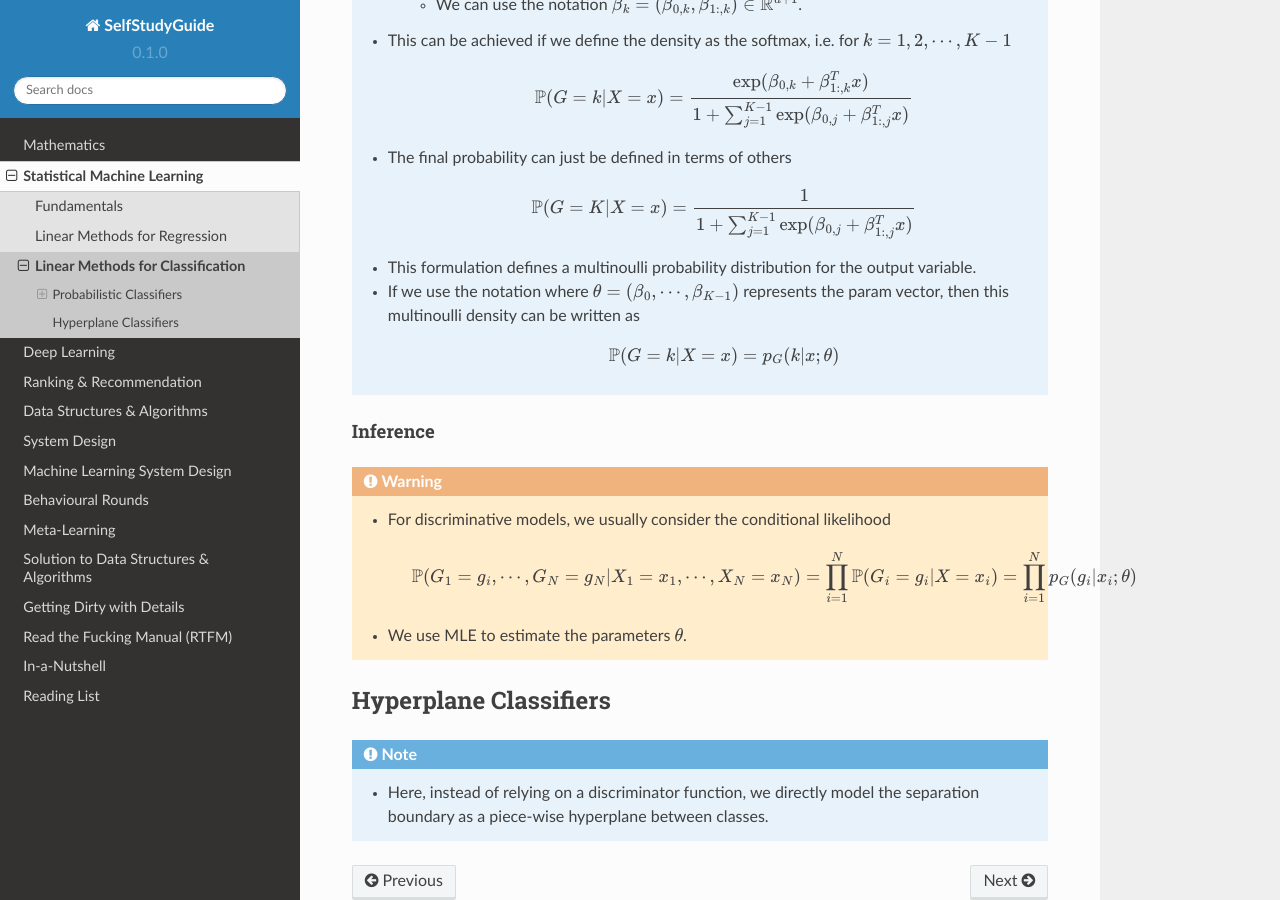
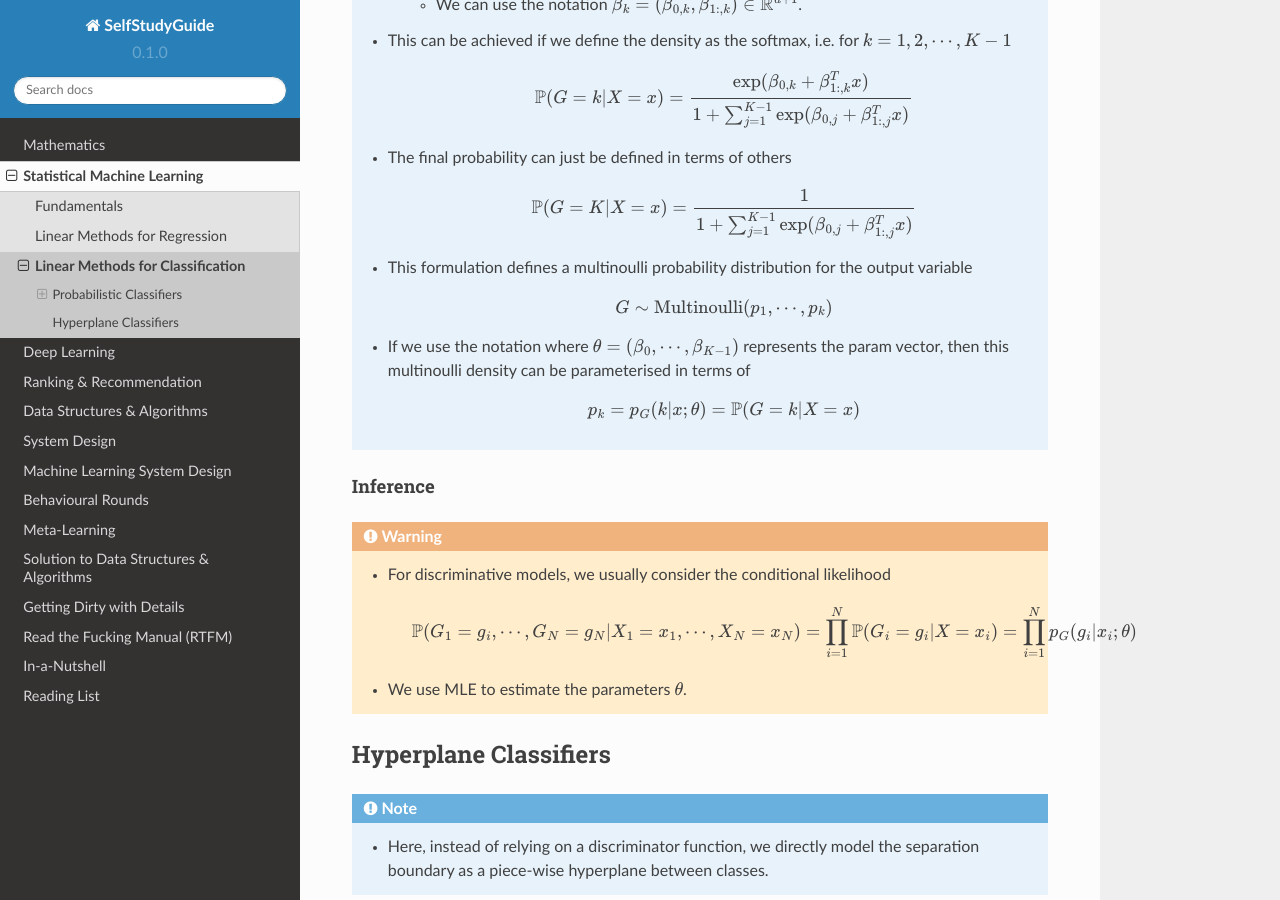
Before and after one commit to uselesstechjunks/leetcode, a Sphinx documentation site: the page built from docs/source/ml/linearcls.rst, in a window 1280 px wide and 900 px high, scrolled down 1907 px. Built offline with Sphinx 7.4.7 and the Read the Docs theme 2.0.0, drawn with Linux system fonts in a browser that asks for light colours.

Commit message:
Update linearcls.rst

```diff
--- a/docs/source/ml/linearcls.rst
+++ b/docs/source/ml/linearcls.rst
@@ -66,10 +66,12 @@ Discriminative Models
 	* The final probability can just be defined in terms of others
 
 		.. math:: \mathbb{P}(G=K|X=x)=\frac{1}{1+\sum_{j=1}^{K-1}\exp(\beta_{0,j}+\beta_{1:,j}^Tx)}
-	* This formulation defines a multinoulli probability distribution for the output variable.
-	* If we use the notation where :math:`\theta=(\beta_0,\cdots,\beta_{K-1})` represents the param vector, then this multinoulli density can be written as
+	* This formulation defines a multinoulli probability distribution for the output variable
 
-		.. math:: \mathbb{P}(G=k|X=x)=p_G(k|x;\theta)
+		.. math:: G\sim\mathrm{Multinoulli}(p_1,\cdots,p_k)
+	* If we use the notation where :math:`\theta=(\beta_0,\cdots,\beta_{K-1})` represents the param vector, then this multinoulli density can be parameterised in terms of
+
+		.. math:: p_k=p_G(k|x;\theta)=\mathbb{P}(G=k|X=x)
 
 Inference
 --------------------------------------------------------------------------------------
```
